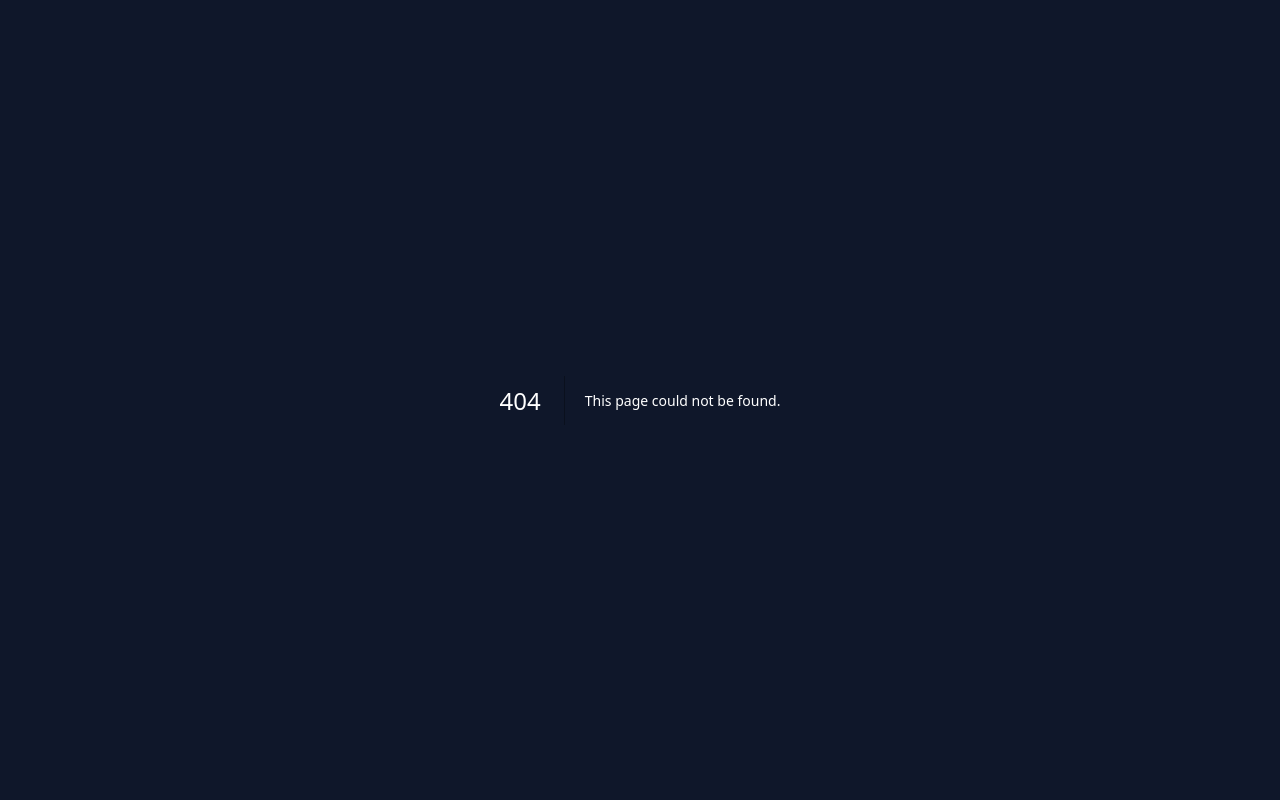
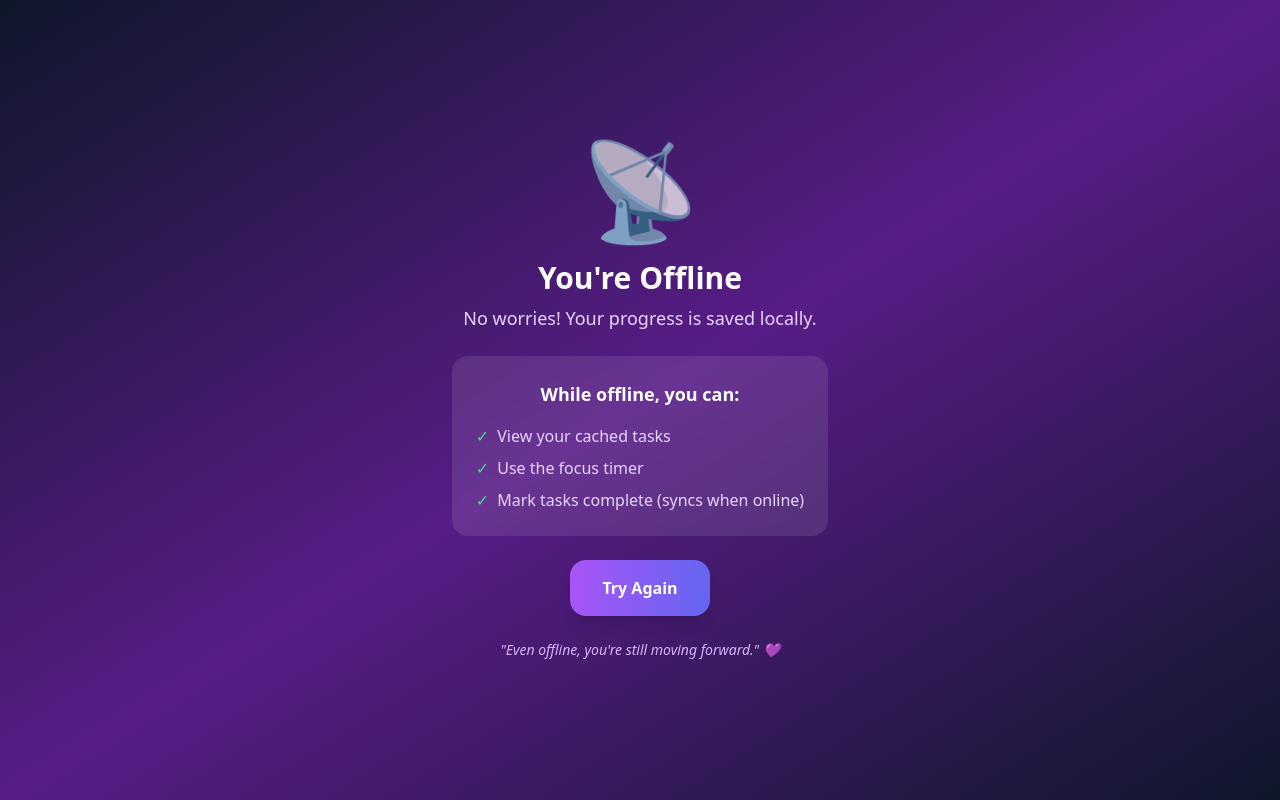
Before and after one commit to justinnewbold/time-blocking, a Next.js app: page /offline in a window 1280 px wide. Before the commit this address had no page. Built offline with nearby package versions, Linux system fonts and the light colour scheme.

Commit message:
feat(pwa): Add offline fallback page

```diff
--- /dev/null
+++ b/src/app/offline/page.jsx
@@ -0,0 +1,45 @@
+'use client';
+
+export default function OfflinePage() {
+  return (
+    <div className="min-h-screen bg-gradient-to-br from-slate-900 via-purple-900 to-slate-900 flex items-center justify-center p-4">
+      <div className="text-center space-y-6 max-w-md">
+        <div className="text-8xl animate-pulse">📡</div>
+
+        <div className="space-y-2">
+          <h1 className="text-3xl font-bold text-white">You're Offline</h1>
+          <p className="text-purple-200 text-lg">No worries! Your progress is saved locally.</p>
+        </div>
+
+        <div className="bg-white/10 backdrop-blur-sm rounded-2xl p-6 space-y-4">
+          <h2 className="text-white font-semibold text-lg">While offline, you can:</h2>
+          <ul className="text-purple-200 text-left space-y-2">
+            <li className="flex items-center gap-2">
+              <span className="text-green-400">✓</span>
+              View your cached tasks
+            </li>
+            <li className="flex items-center gap-2">
+              <span className="text-green-400">✓</span>
+              Use the focus timer
+            </li>
+            <li className="flex items-center gap-2">
+              <span className="text-green-400">✓</span>
+              Mark tasks complete (syncs when online)
+            </li>
+          </ul>
+        </div>
+
+        <button
+          onClick={() => window.location.reload()}
+          className="px-8 py-4 bg-gradient-to-r from-purple-500 to-indigo-500 text-white font-bold rounded-2xl shadow-lg hover:shadow-xl transition-all duration-300 hover:scale-105"
+        >
+          Try Again
+        </button>
+
+        <p className="text-purple-300 text-sm italic">
+          "Even offline, you're still moving forward." 💜
+        </p>
+      </div>
+    </div>
+  );
+}
```
